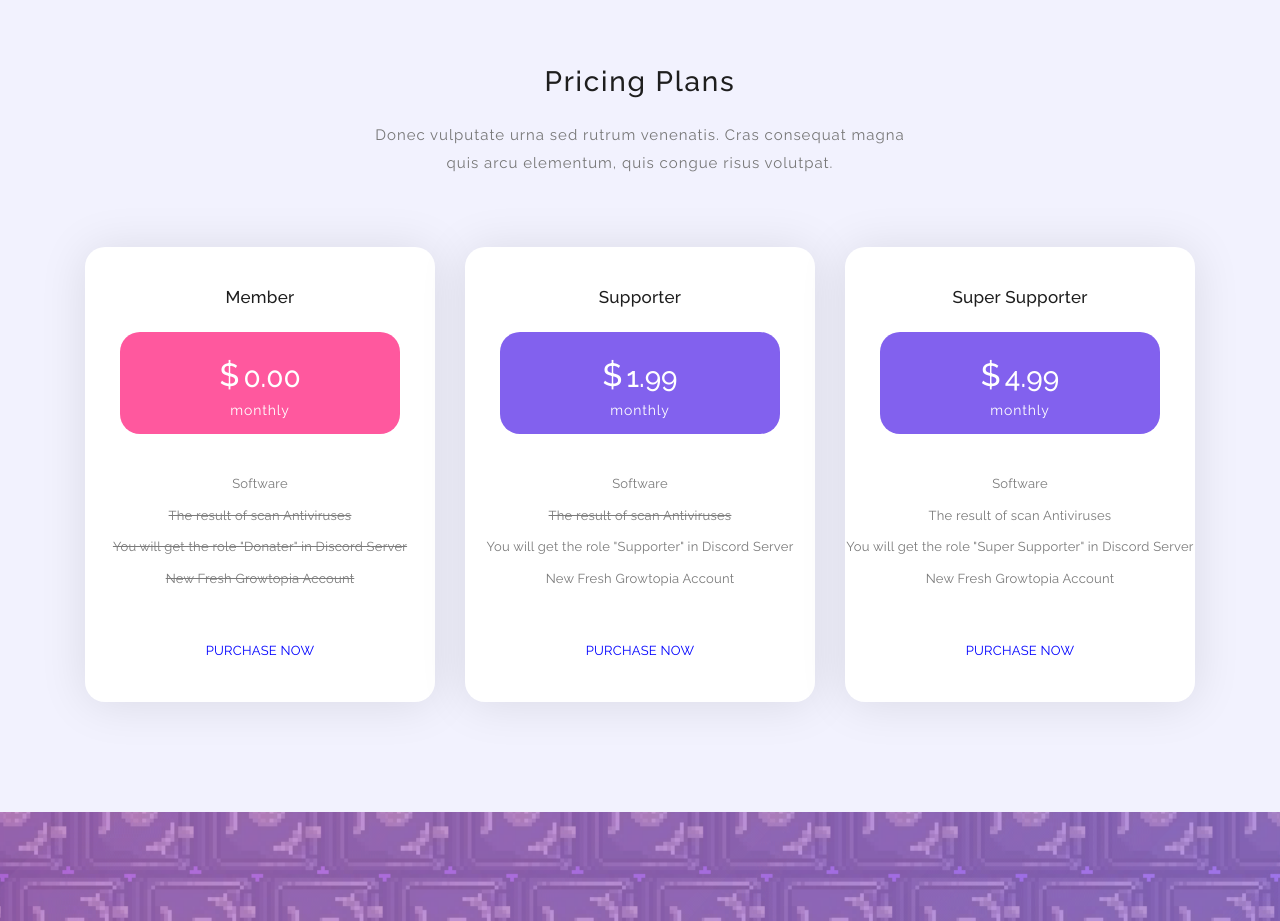
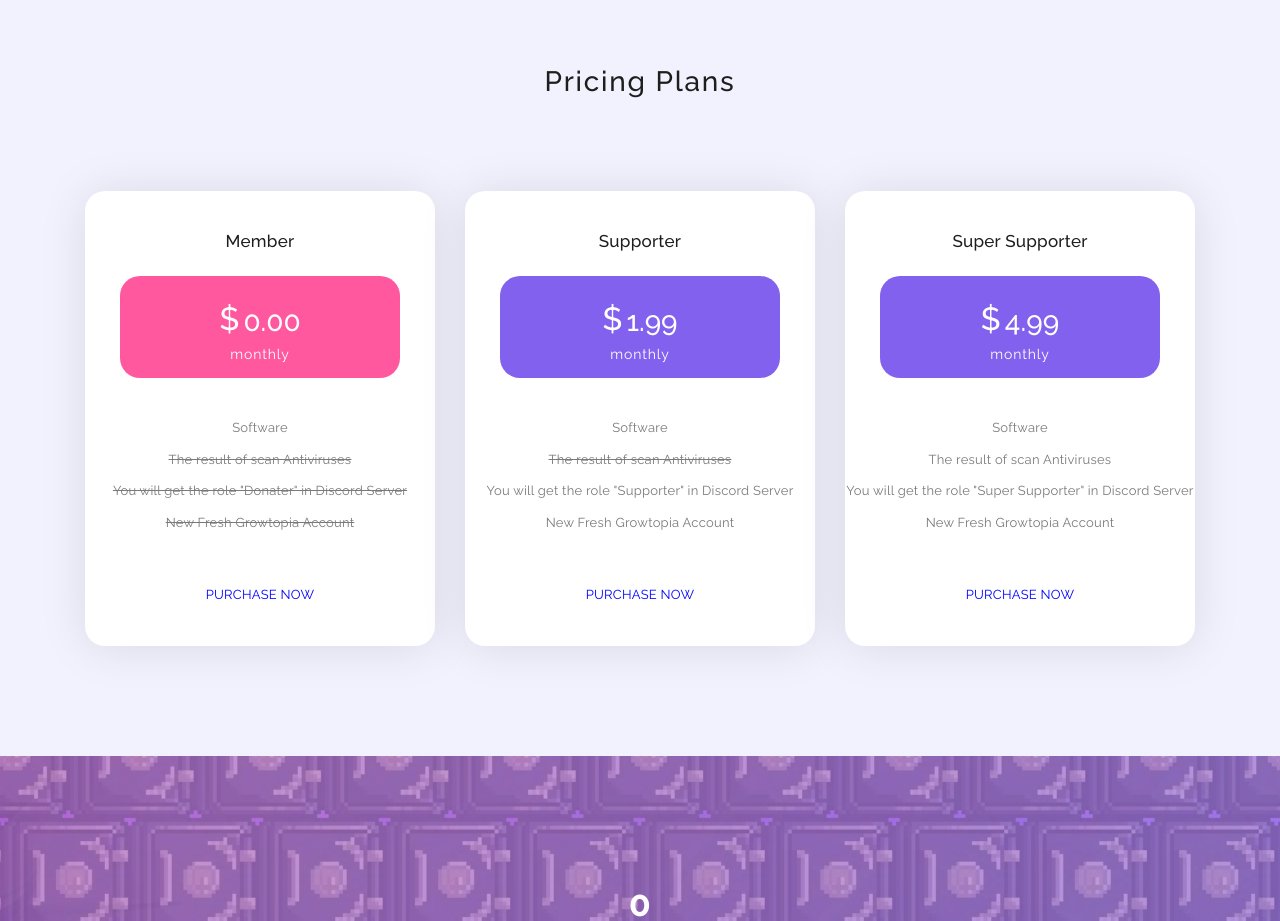
Before and after one commit to Illegal-Vault/illegal-vault.github.io, a plain HTML site: page index.html in a window 1280 px wide. Shown: the part 1740-2661 px from the top of the page. Drawn offline with Linux system fonts and the light colour scheme.

Commit message:
Update index.html

```diff
--- a/index.html
+++ b/index.html
@@ -168,7 +168,7 @@ a:active {
                 </div>
                 <div class="offset-lg-3 col-lg-6">
                     <div class="center-text">
-                        <p>Donec vulputate urna sed rutrum venenatis. Cras consequat magna quis arcu elementum, quis congue risus volutpat.</p>
+                        <p></p>
                     </div>
                 </div>
             </div>
```
